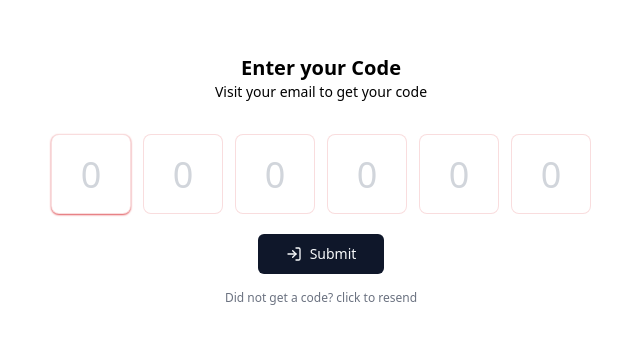
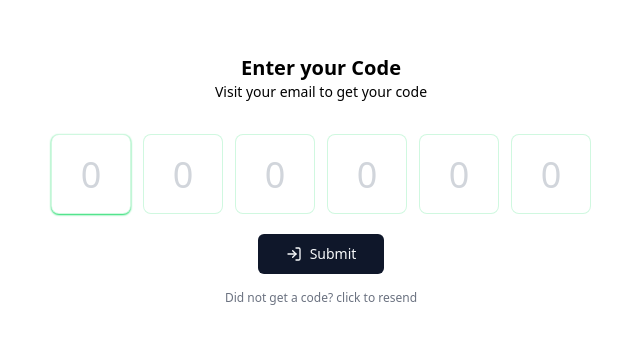
Before and after one commit to daniel-ukaji/voting, a Next.js app: page /otppage in a window 1280 px wide. Shown: the part 220-564 px from the top of the page, without its empty margins (319-959 px from the left). Built offline with nearby package versions, Linux system fonts and the light colour scheme.

Commit message:
New Commit

```diff
--- a/components/misc/OtpInput.jsx
+++ b/components/misc/OtpInput.jsx
@@ -165,7 +165,7 @@ const OtpInputField = ({
             onPaste={handleOnPaste}
             disabled={disabled}
             placeholder={0}
-            className="w-10 h-10 xl:w-20 xl:h-20 text-4xl font-medium text-center border rounded-lg outline-none border-[#e0565b] border-opacity-20 font-sora text-primary focus:shadow-sm focus:shadow-[#e0565b] placeholder:text-gray-300 placeholder:text-4xl selection:text-[#e0565b] overflow-y-hidden" // Add the overflow-x-hidden class
+            className="w-10 h-10 xl:w-20 xl:h-20 text-4xl font-medium text-center border rounded-lg outline-none border-[#16DB65] border-opacity-20 font-sora text-primary focus:shadow-sm focus:shadow-[#16DB65] placeholder:text-gray-300 placeholder:text-4xl selection:text-[#16DB65] overflow-y-hidden" // Add the overflow-x-hidden class
           />
 
         ))}
```
